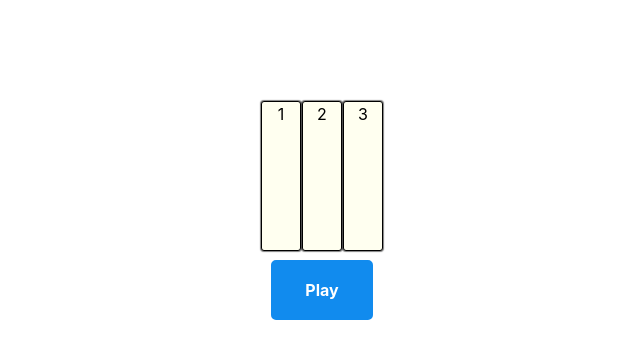
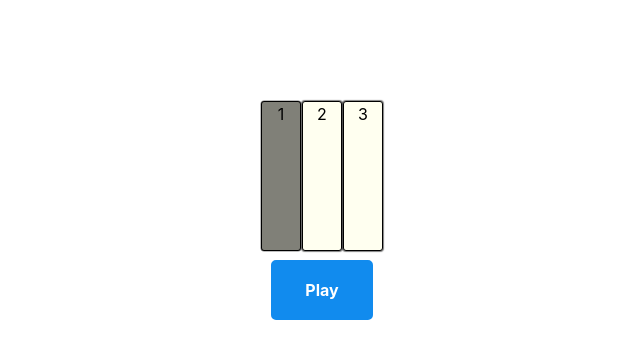
Before and after one commit to chetgray/chet.gray_JQueryPianoApp, a plain HTML site: page index.html in a window 1280 px wide. Both pictures are taken after a click on the button "Play". Shown: the part 134-492 px from the top of the page, without its empty margins (318-958 px from the left). Drawn offline with nearby package versions, Linux system fonts and the light colour scheme.

Commit message:
✨ feat: play through a song
Closes #211905

```diff
--- a/index.html
+++ b/index.html
@@ -2,6 +2,8 @@
 <html lang="en">
 
 <head>
+  <script src="https://ajax.googleapis.com/ajax/libs/jquery/3.6.1/jquery.min.js" defer></script>
+  <script src="scripts/piano.js" defer></script>
   <link rel="stylesheet" href="https://unpkg.com/sanitize.css" />
   <link rel="stylesheet" href="styles/mvp.css" />
   <link rel="stylesheet" href="styles/piano.css" />
--- /dev/null
+++ b/scripts/piano.js
@@ -0,0 +1,24 @@
+$(document).ready(function () {
+  const song = [
+    3, 2, 1, 2, 3, 3, 3, 2, 2, 2, 3, 3, 3, 3, 2, 1, 2, 3, 3, 3, 3, 2, 2, 3, 2, 1,
+  ];
+  var noteIndex;
+
+  $("#playBtn").click(function () {
+    noteIndex = 0;
+    playSong();
+  });
+
+  function playSong() {
+    if (noteIndex < song.length) {
+      var note = song[noteIndex];
+      var key = $("#key" + note);
+      key.addClass("piano__key--active");
+      setTimeout(function () {
+        key.removeClass("piano__key--active");
+        noteIndex++;
+        setTimeout(playSong, 100);
+      }, 1000);
+    }
+  }
+});
```
Also changed, not shown: 1 other file.
